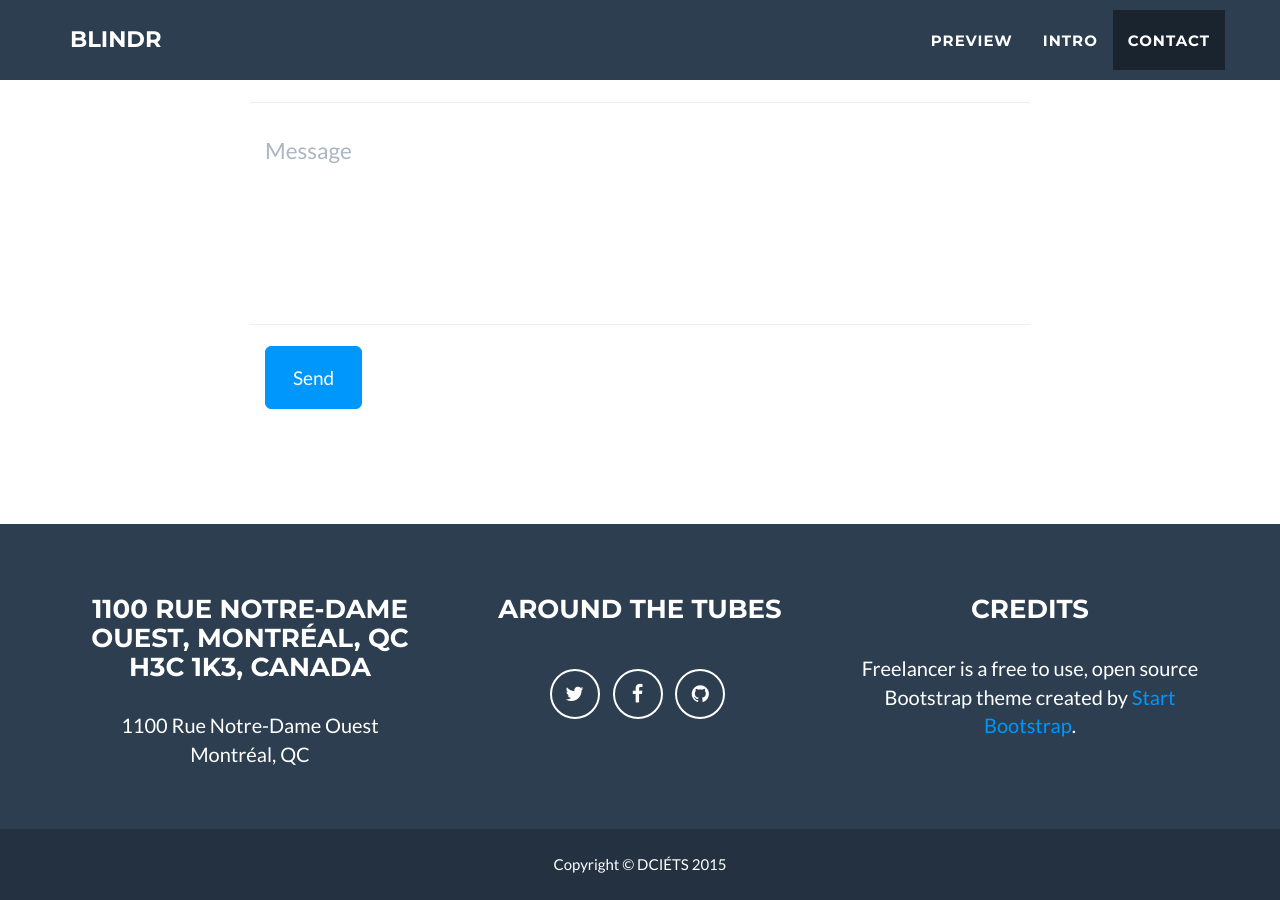
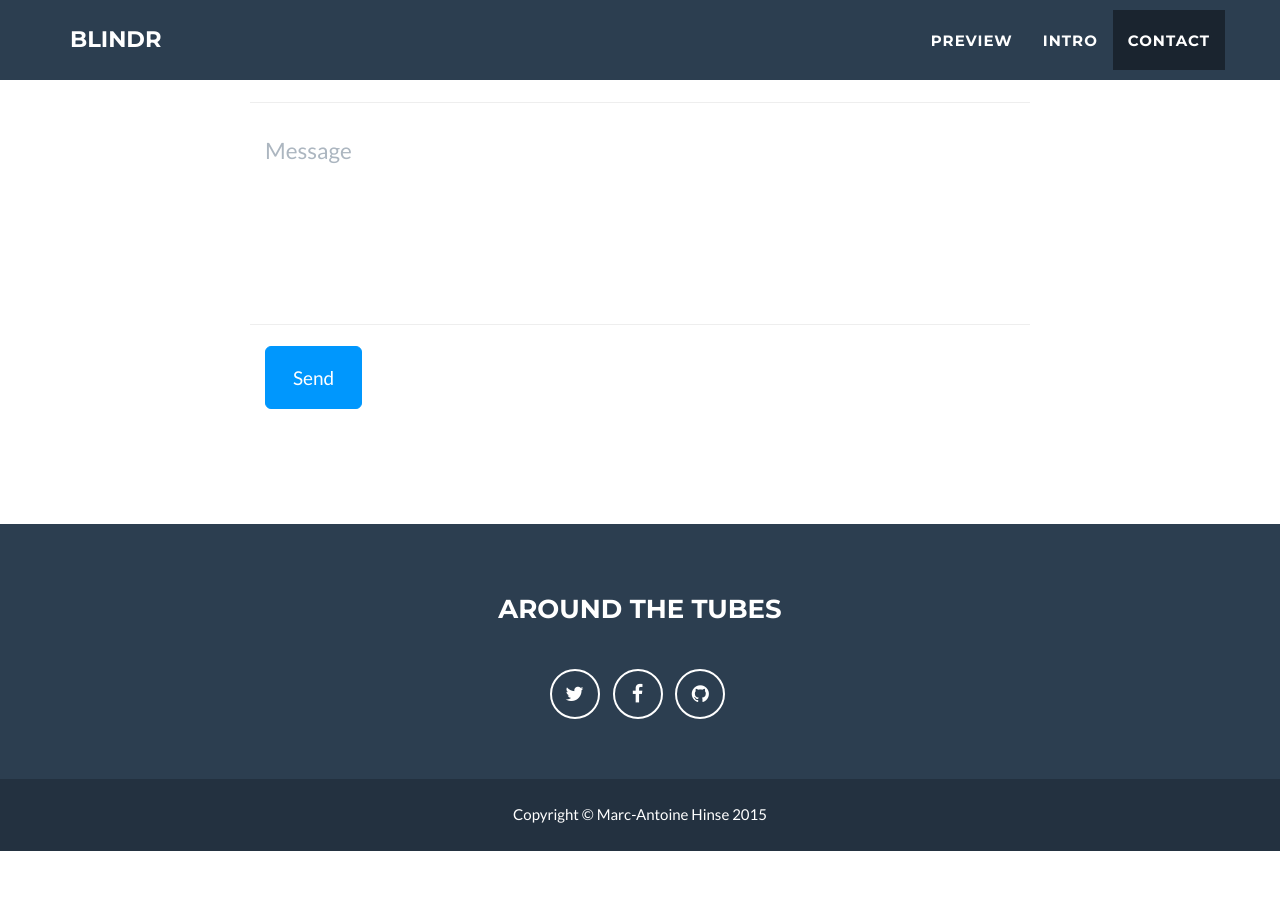
Before and after one commit to theblindr/blindr, a Jekyll site: the page built from index.html, in a window 1280 px wide and 900 px high, scrolled down 2943 px. Built offline with Jekyll 4.4.1, drawn with Linux system fonts in a browser that asks for light colours; after the commit the page ends 3794 px from its top, so only the background shows below that.

Commit message:
New config
Signed-off-by: Marc-Antoine Hinse <marc_antoine_hinse@hotmail.com>

```diff
--- a/_config.yml
+++ b/_config.yml
@@ -1,6 +1,6 @@
 # Site settings
 title: blindr
-email: your-email@domain.com
+email: marc.antoine.hinse@gmail.com
 url: https://example.github.io
 description: "Write an awesome description for your new site here. You can edit this line in _config.yml. It will appear in your document head meta (for Google search results) and in your feed.xml site description."
 favIconPath: "img/favicon.png"
@@ -17,27 +17,18 @@ color:
 
 # Footer settings
 footer:
-  copyright: DCIÉTS
-  location: 1100 Rue Notre-Dame Ouest, Montréal, QC H3C 1K3, Canada
+  copyright: Marc-Antoine Hinse
   social: Around the Tubes
-  credits: Credits
 
 # Social networks usernames (many more available: google-plus, flickr, dribbble, pinterest, instagram, tumblr, linkedin, etc.)
 social:
   - title: twitter
-    url: http://twitter.com/dciets
+    url: https://twitter.com/tymarc1
   - title: facebook
-    url: https://www.facebook.com/dciets
+    url: https://www.facebook.com/mhinse
   - title: github
-    url: https://github.com/ldionmarcil/blindr
+    url: https://github.com/TyMarc/blindr
 
-# Postal address (add as many lines as necessary)
-address:
-  - line: 1100 Rue Notre-Dame Ouest
-  - line: Montréal, QC
-
-# Credits content
-credits: 'Freelancer is a free to use, open source Bootstrap theme created by <a href="http://startbootstrap.com">Start Bootstrap</a>.'
 
 # Build settings
 markdown: kramdown
```
